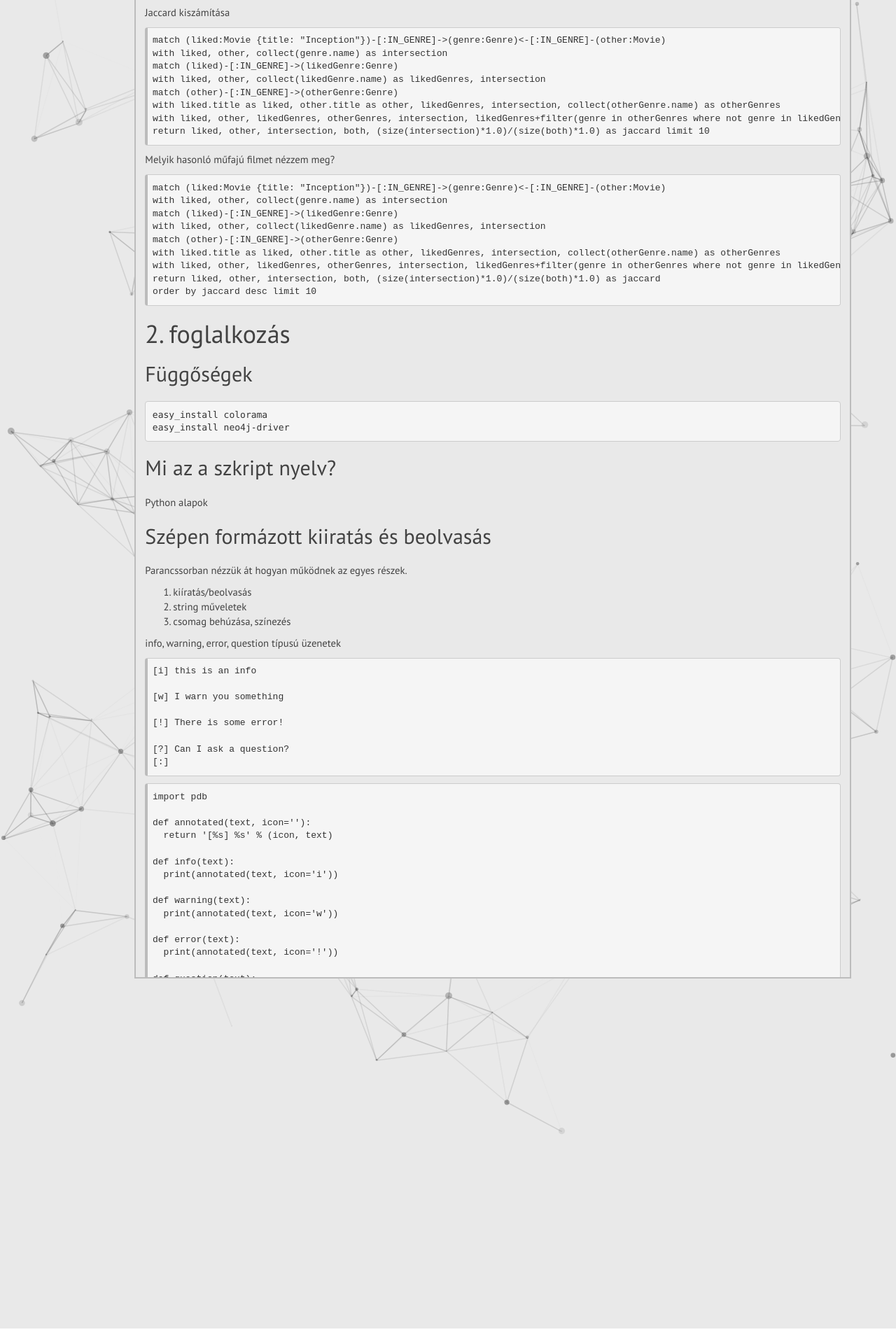
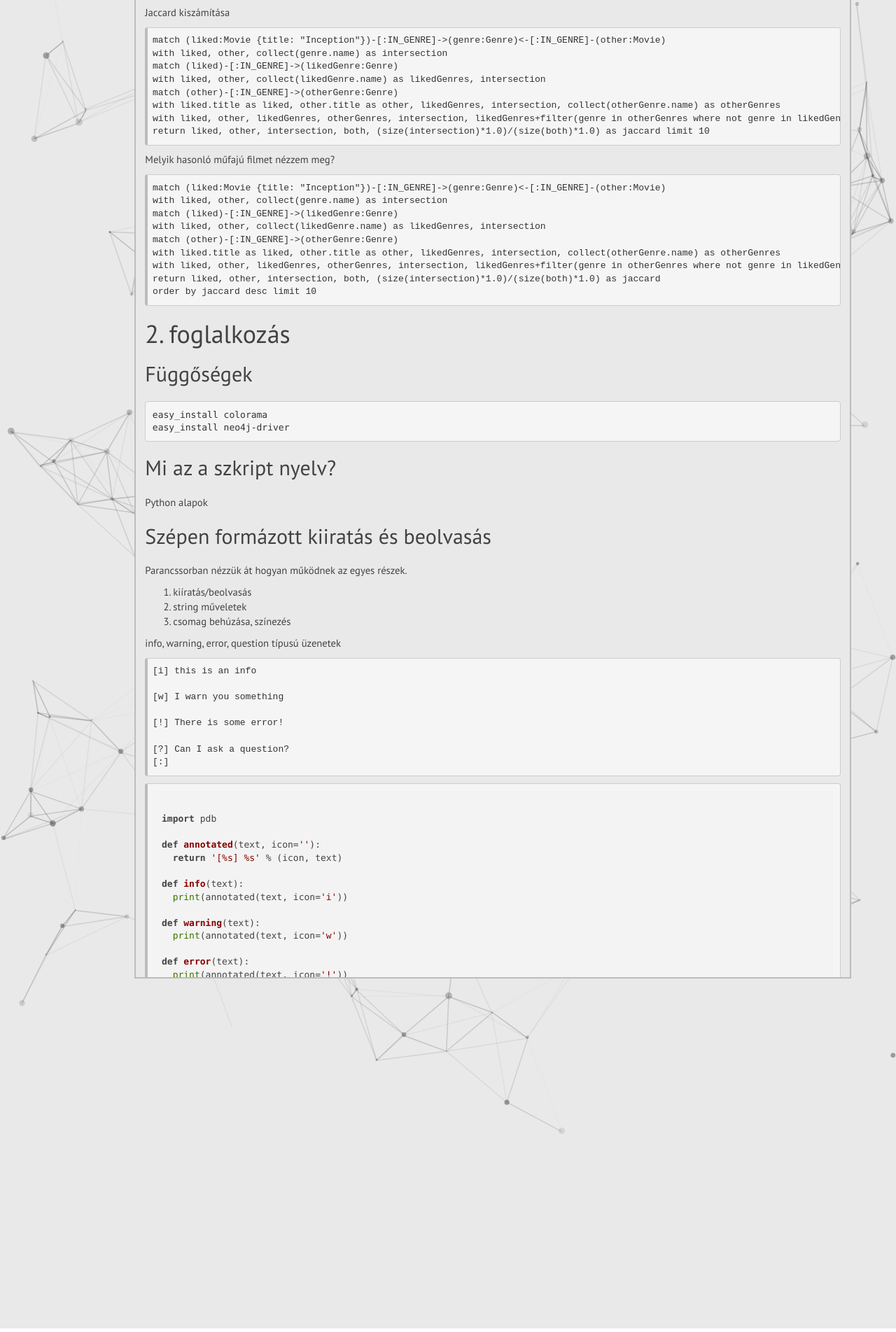
Before and after one commit to geryxyz/geryxyz, a Jekyll site: the page built from content/pgp/secondary-4h.html, in a window 1280 px wide. Shown: the part 3102-5005 px from the top of the page at 70% size. Built offline with Jekyll 4.4.1, drawn with Linux system fonts in a browser that asks for light colours; nearby versions of some CDN libraries; library files that are not in the unit come from our copies.

```diff
--- a/_includes/header.html
+++ b/_includes/header.html
@@ -8,6 +8,10 @@
 	<meta name="viewport" content="width=device-width, initial-scale=1.0">
 	<base target="_blank">
 	<link rel="stylesheet" href="bower_components/bootstrap/dist/css/bootstrap.min.css">
+	<link rel="stylesheet"
+      href="//cdnjs.cloudflare.com/ajax/libs/highlight.js/9.13.1/styles/default.min.css">
+	<script src="//cdnjs.cloudflare.com/ajax/libs/highlight.js/9.13.1/highlight.min.js"></script>
+	<script>hljs.initHighlightingOnLoad();</script>
 </head>
 <body>
 	<div id="particles-js"></div>
--- a/content/pgp/secondary-4h.html
+++ b/content/pgp/secondary-4h.html
@@ -200,7 +200,7 @@ easy_install neo4j-driver
 [:]
 </pre>
 
-<pre class="code">
+<pre class="code"><code class="python">
 import pdb
 
 def annotated(text, icon=''):
@@ -222,7 +222,7 @@ def question(text):
 
 if __name__ == '__main__':
   pdb.set_trace()
-</pre>
+</code></pre>
 
 <p>üzenetek szinezése <a href="https://pypi.org/project/colorama/">colorama modullal</a></p>
 
```
